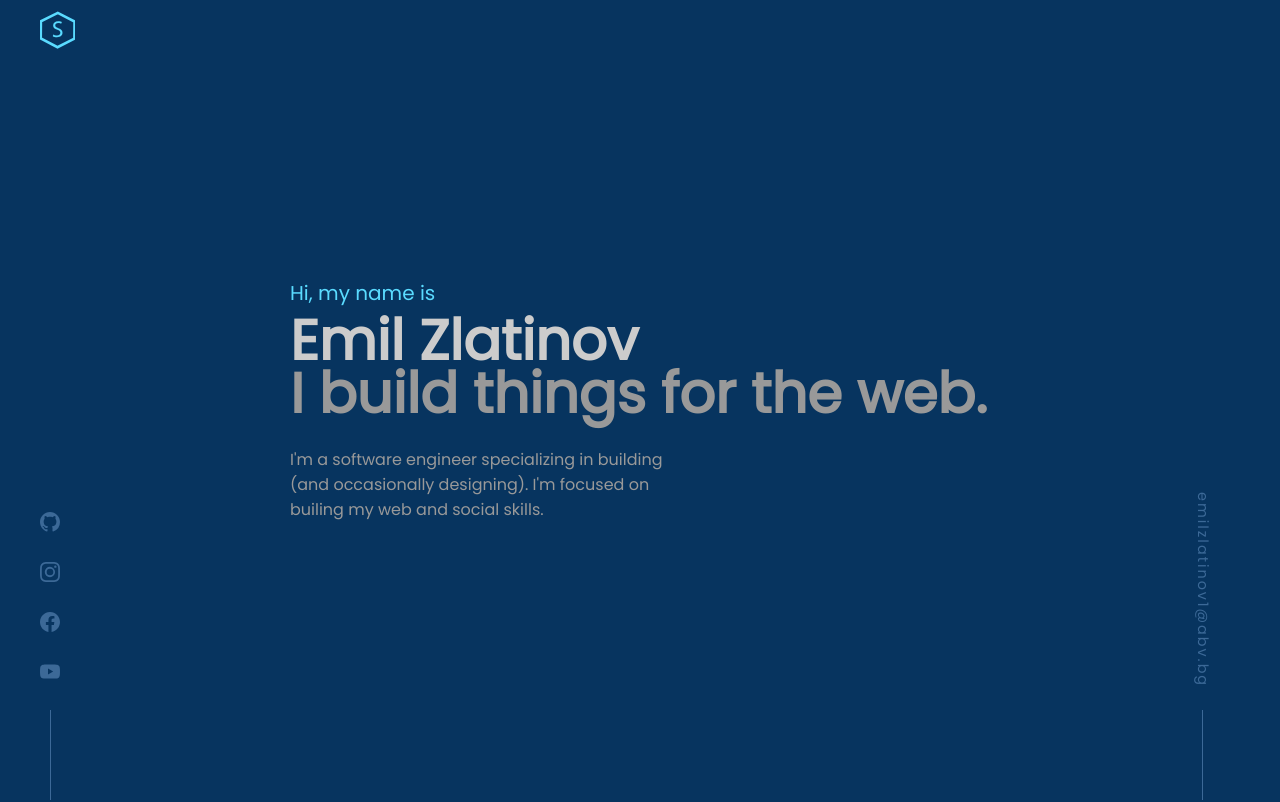
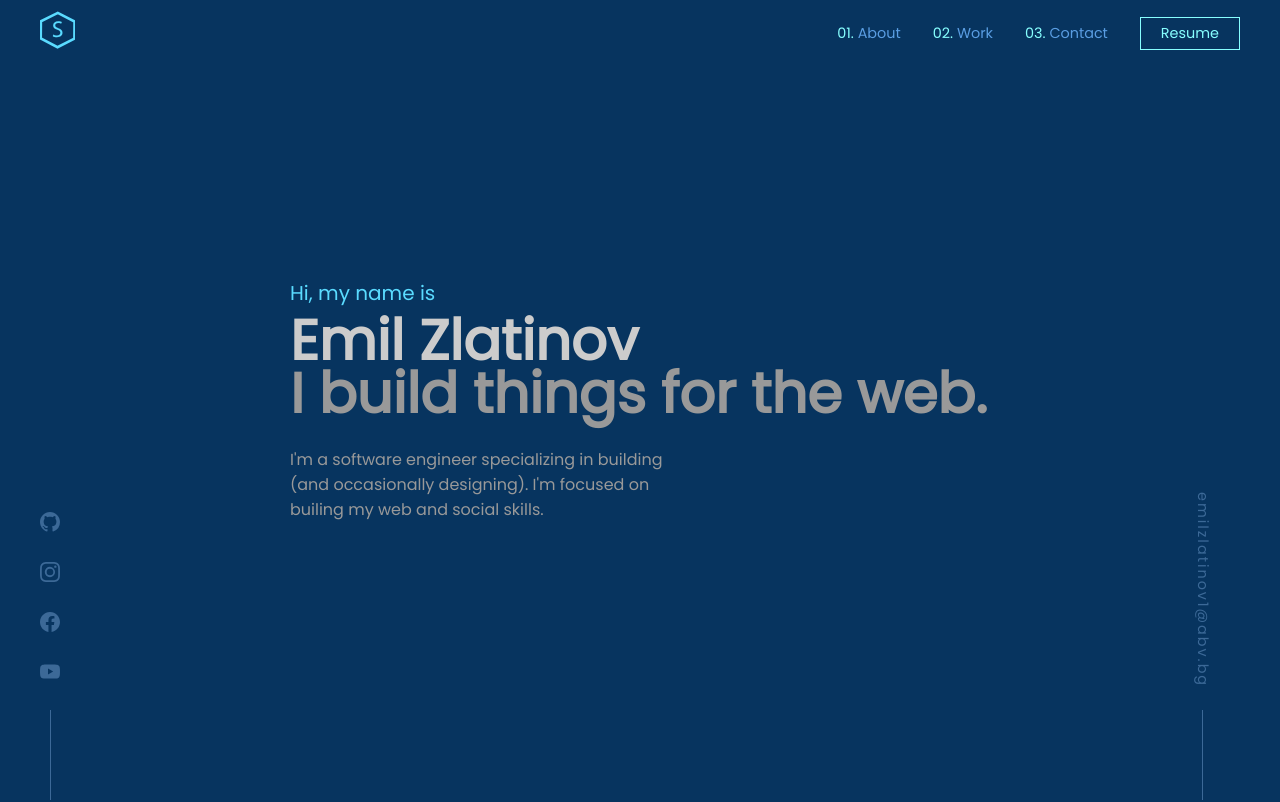
Before and after one commit to StroverIT/portfolio, a React (Create React App) app: page / in a window 1280 px wide. Shown: the top 802 px of the page. Built offline with nearby package versions, Linux system fonts and the light colour scheme.

Commit message:
Adding styling

```diff
--- a/src/components/nav/navLinks/navLinks.scss
+++ b/src/components/nav/navLinks/navLinks.scss
@@ -1,8 +1,8 @@
 @use "../../../../sass/abstracts/breakpoints" as *;
 .nav-links{
-    position: fixed;
-    display: none;
-    @include lg{
-        position: relative;
-    }
+    display:flex;
+    justify-content:center;
+    align-items:center;
+    height: 100%;
+    width: 100%;
 }
```
